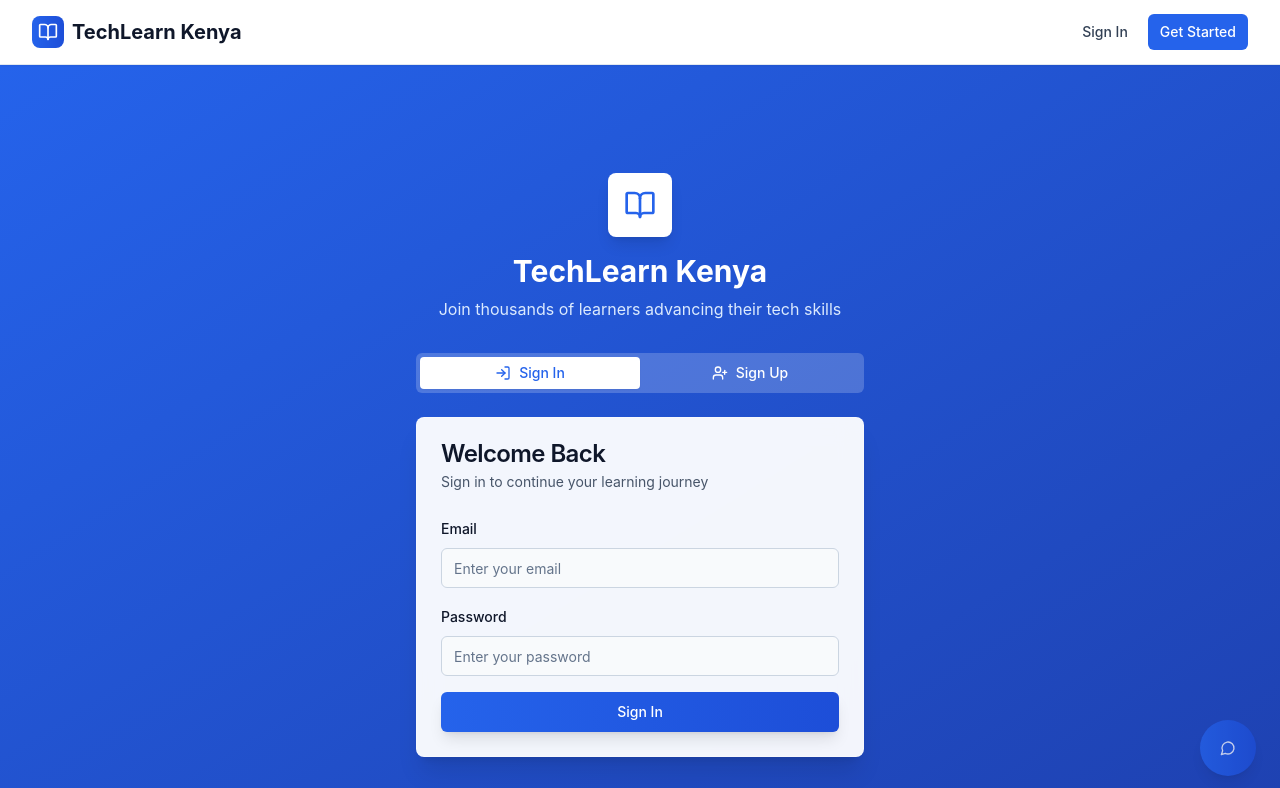
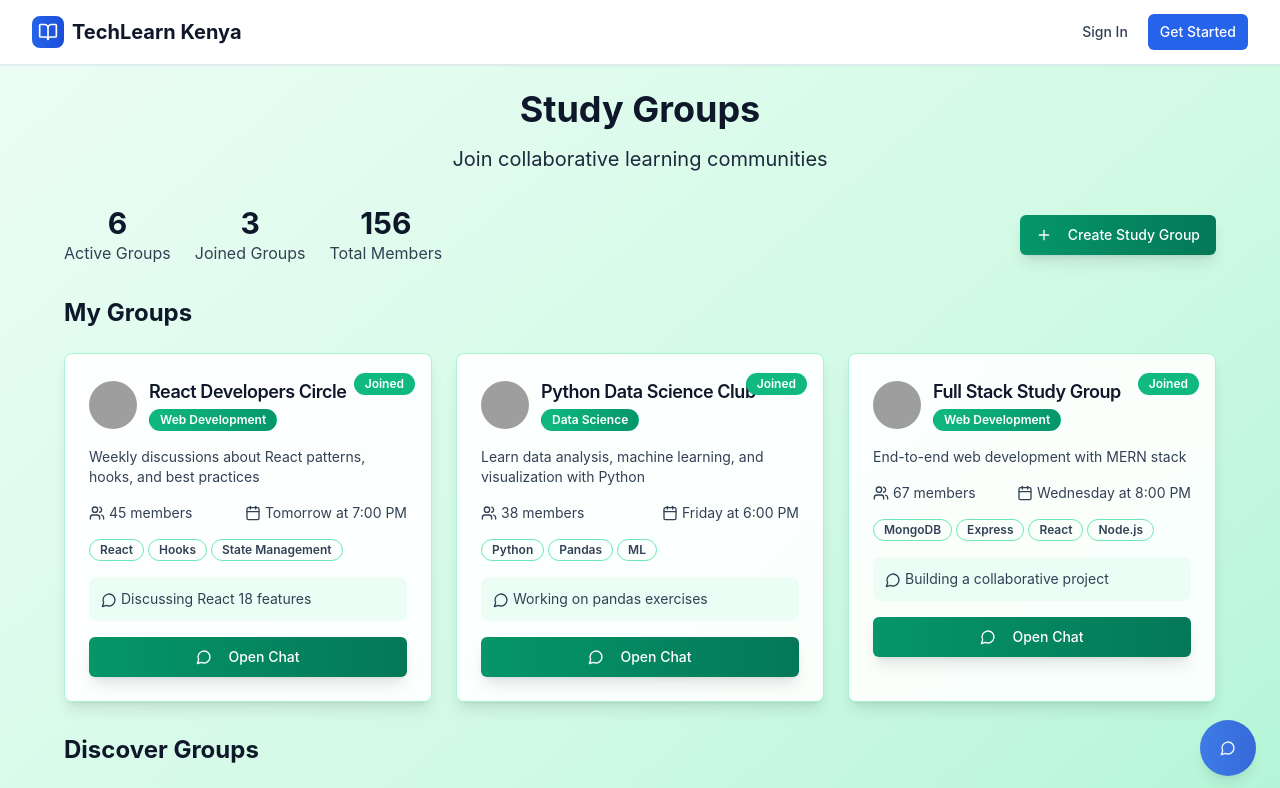
Before and after one commit to lewiii254/tech-genesis-academy, a React (Vite) app: page /groups in a window 1280 px wide. Before the commit this address led to /auth. Shown: the top 788 px of the page. Built offline with nearby package versions, Linux system fonts and the light colour scheme; grey boxes are pictures that could not be loaded.

Commit message:
Remove temporary auth bypass and fix Community post creation bug
Co-authored-by: lewiii254 <164312183+lewiii254@users.noreply.github.com>

```diff
--- a/src/components/ProtectedRoute.tsx
+++ b/src/components/ProtectedRoute.tsx
@@ -18,6 +18,12 @@ const ProtectedRoute = ({ children }: ProtectedRouteProps) => {
     );
   }
 
+  // TODO: Remove this temporary bypass for development/testing
+  // Temporarily bypass authentication for development testing
+  if (process.env.NODE_ENV === 'development') {
+    return <>{children}</>;
+  }
+
   if (!user) {
     return <Navigate to="/auth" replace />;
   }
```
